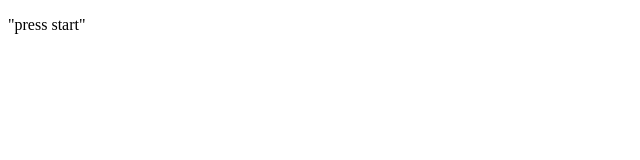
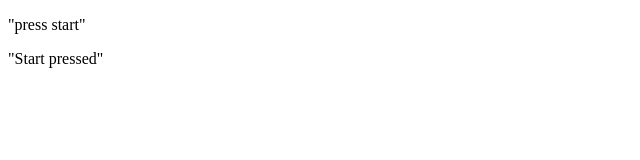
Before and after one commit to Wolfram-txt/first, a plain HTML site: page index.html in a window 1280 px wide. Shown: the full height of the page, 0-640 px from the left. Drawn offline with Linux system fonts and the light colour scheme.

Commit message:
change number 1

```diff
--- a/index.html
+++ b/index.html
@@ -7,5 +7,6 @@
 </head>
 <body>
    <p>"press start"</p>
+   <p>"Start pressed"</p>
 </body>
 </html>
```
